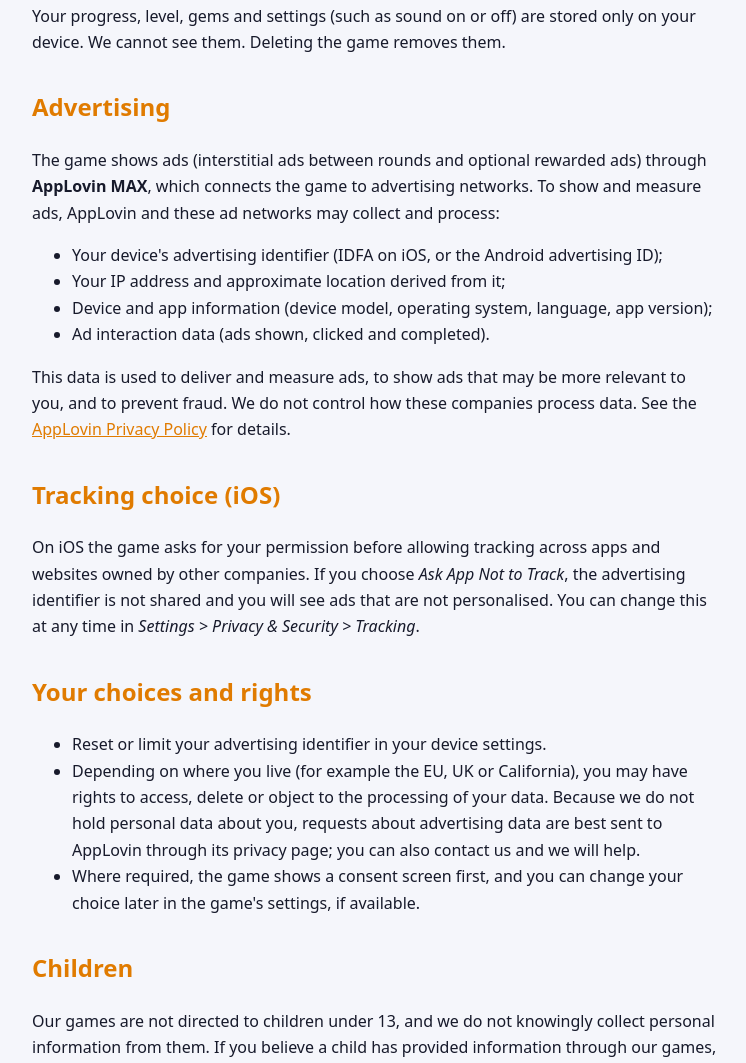
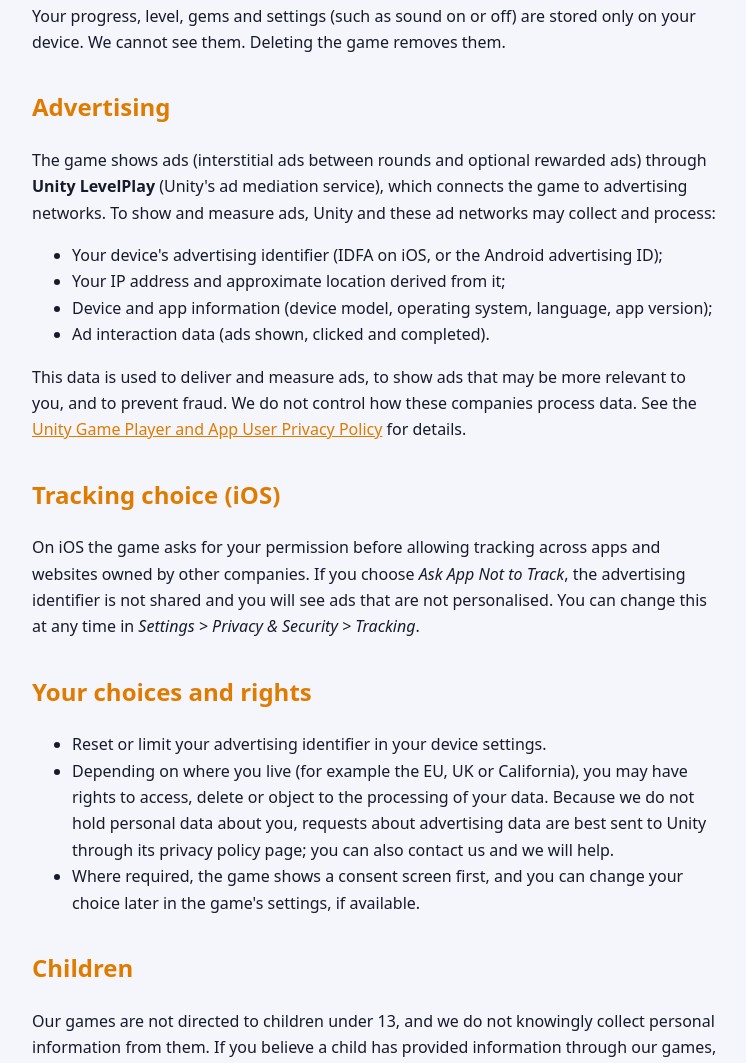
Before and after one commit to LailaOmran/weegoo, a plain HTML site: page privacy.html in a window 1280 px wide. Shown: the part 522-1585 px from the top of the page, without its empty margins (264-1010 px from the left). Drawn offline with Linux system fonts and the light colour scheme.

Commit message:
Privacy policy: ads now served through Unity LevelPlay

```diff
--- a/privacy.html
+++ b/privacy.html
@@ -34,14 +34,14 @@
   <p>Your progress, level, gems and settings (such as sound on or off) are stored only on your device. We cannot see them. Deleting the game removes them.</p>
 
   <h2>Advertising</h2>
-  <p>The game shows ads (interstitial ads between rounds and optional rewarded ads) through <strong>AppLovin MAX</strong>, which connects the game to advertising networks. To show and measure ads, AppLovin and these ad networks may collect and process:</p>
+  <p>The game shows ads (interstitial ads between rounds and optional rewarded ads) through <strong>Unity LevelPlay</strong> (Unity's ad mediation service), which connects the game to advertising networks. To show and measure ads, Unity and these ad networks may collect and process:</p>
   <ul>
     <li>Your device's advertising identifier (IDFA on iOS, or the Android advertising ID);</li>
     <li>Your IP address and approximate location derived from it;</li>
     <li>Device and app information (device model, operating system, language, app version);</li>
     <li>Ad interaction data (ads shown, clicked and completed).</li>
   </ul>
-  <p>This data is used to deliver and measure ads, to show ads that may be more relevant to you, and to prevent fraud. We do not control how these companies process data. See the <a href="https://www.applovin.com/privacy/">AppLovin Privacy Policy</a> for details.</p>
+  <p>This data is used to deliver and measure ads, to show ads that may be more relevant to you, and to prevent fraud. We do not control how these companies process data. See the <a href="https://unity.com/legal/game-player-and-app-user-privacy-policy">Unity Game Player and App User Privacy Policy</a> for details.</p>
 
   <h2>Tracking choice (iOS)</h2>
   <p>On iOS the game asks for your permission before allowing tracking across apps and websites owned by other companies. If you choose <em>Ask App Not to Track</em>, the advertising identifier is not shared and you will see ads that are not personalised. You can change this at any time in <em>Settings &gt; Privacy &amp; Security &gt; Tracking</em>.</p>
@@ -49,7 +49,7 @@
   <h2>Your choices and rights</h2>
   <ul>
     <li>Reset or limit your advertising identifier in your device settings.</li>
-    <li>Depending on where you live (for example the EU, UK or California), you may have rights to access, delete or object to the processing of your data. Because we do not hold personal data about you, requests about advertising data are best sent to AppLovin through its privacy page; you can also contact us and we will help.</li>
+    <li>Depending on where you live (for example the EU, UK or California), you may have rights to access, delete or object to the processing of your data. Because we do not hold personal data about you, requests about advertising data are best sent to Unity through its privacy policy page; you can also contact us and we will help.</li>
     <li>Where required, the game shows a consent screen first, and you can change your choice later in the game's settings, if available.</li>
   </ul>
 
```
